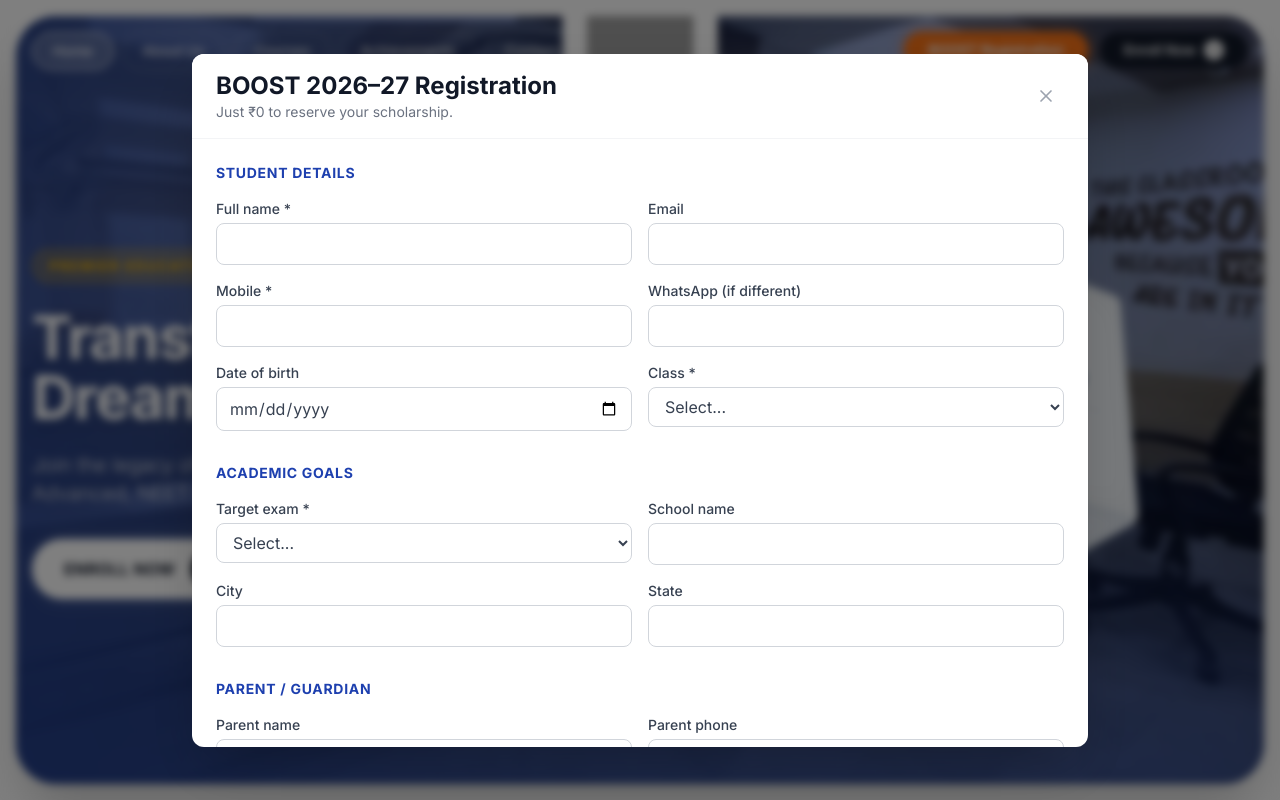
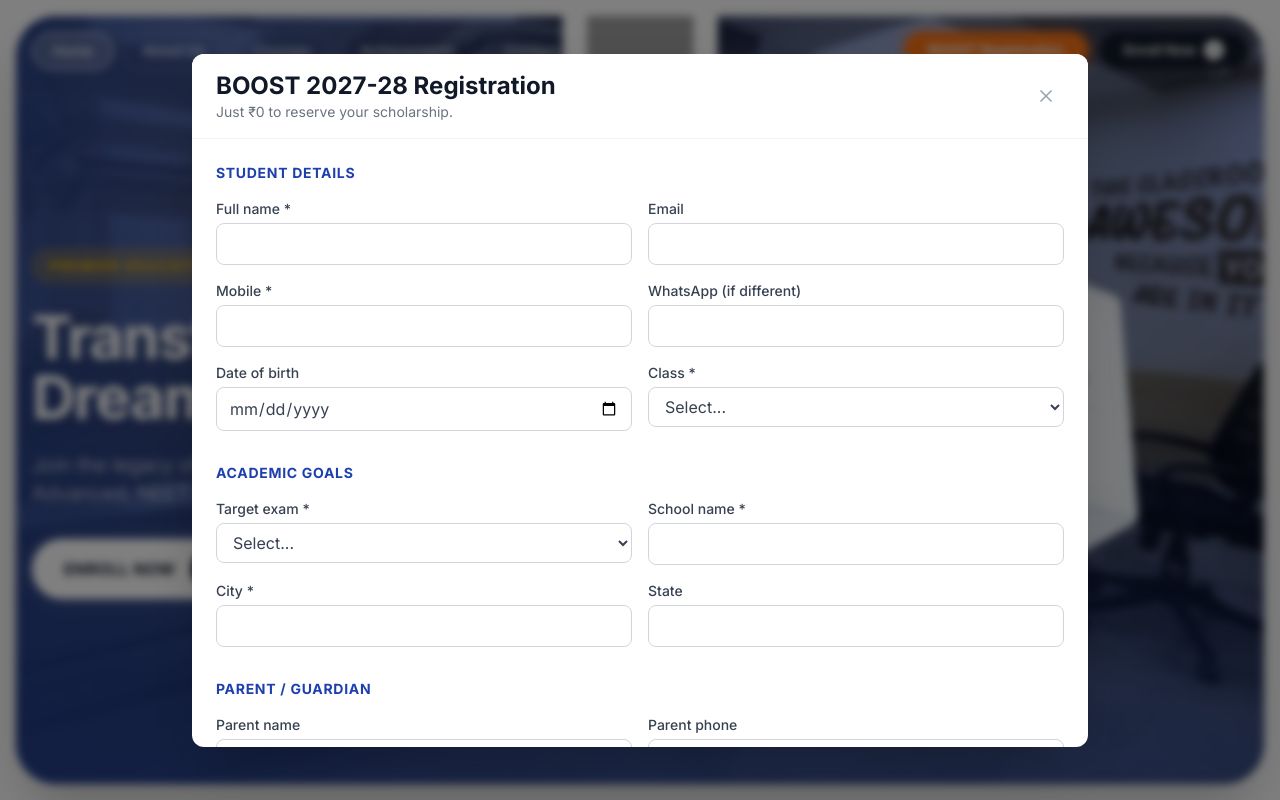
Before and after one commit to Ottobon-INC/Bansal, a React (Vite) app: page / in a window 1280 px wide. Shown: the top 800 px of the page. Built offline with nearby package versions, Linux system fonts and the light colour scheme; grey boxes are pictures that could not be loaded.

Commit message:
google docs updated

```diff
--- a/src/components/common/RegistrationModal.tsx
+++ b/src/components/common/RegistrationModal.tsx
@@ -77,7 +77,7 @@
         {/* Header */}
         <div className="sticky top-0 z-10 flex items-center justify-between px-6 py-4 bg-white border-b border-gray-100 rounded-t-xl">
           <div>
-            <h2 className="text-2xl font-bold text-gray-900 font-sans">BOOST 2026–27 Registration</h2>
+            <h2 className="text-2xl font-bold text-gray-900 font-sans">BOOST 2027-28 Registration</h2>
             <p className="text-sm text-gray-500">Just ₹0 to reserve your scholarship.</p>
           </div>
           <button
@@ -132,12 +132,7 @@
                     <label className="block text-sm font-medium text-gray-700 mb-1">Class *</label>
                     <select required name="class" className="w-full px-3 py-2 border border-gray-300 rounded-lg focus:ring-2 focus:ring-blue-500 focus:border-blue-500 outline-none transition-shadow bg-white text-gray-700">
                       <option value="">Select...</option>
-                      <option value="8">Class 8</option>
-                      <option value="9">Class 9</option>
                       <option value="10">Class 10</option>
-                      <option value="11">Class 11</option>
-                      <option value="12">Class 12</option>
-                      <option value="12+">Class 12 Passed (Dropper)</option>
                     </select>
                   </div>
                 </div>
@@ -158,12 +153,12 @@
                     </select>
                   </div>
                   <div>
-                    <label className="block text-sm font-medium text-gray-700 mb-1">School name</label>
-                    <input type="text" name="schoolName" className="w-full px-3 py-2 border border-gray-300 rounded-lg focus:ring-2 focus:ring-blue-500 focus:border-blue-500 outline-none transition-shadow" />
+                    <label className="block text-sm font-medium text-gray-700 mb-1">School name *</label>
+                    <input required type="text" name="schoolName" className="w-full px-3 py-2 border border-gray-300 rounded-lg focus:ring-2 focus:ring-blue-500 focus:border-blue-500 outline-none transition-shadow" />
                   </div>
                   <div>
-                    <label className="block text-sm font-medium text-gray-700 mb-1">City</label>
-                    <input type="text" name="city" className="w-full px-3 py-2 border border-gray-300 rounded-lg focus:ring-2 focus:ring-blue-500 focus:border-blue-500 outline-none transition-shadow" />
+                    <label className="block text-sm font-medium text-gray-700 mb-1">City *</label>
+                    <input required type="text" name="city" className="w-full px-3 py-2 border border-gray-300 rounded-lg focus:ring-2 focus:ring-blue-500 focus:border-blue-500 outline-none transition-shadow" />
                   </div>
                   <div>
                     <label className="block text-sm font-medium text-gray-700 mb-1">State</label>
@@ -195,24 +190,20 @@
                     <label className="block text-sm font-medium text-gray-700 mb-1">Preferred exam date *</label>
                     <select required name="examDate" className="w-full px-3 py-2 border border-gray-300 rounded-lg focus:ring-2 focus:ring-blue-500 focus:border-blue-500 outline-none transition-shadow bg-white text-gray-700">
                       <option value="">Select...</option>
-                      <option value="Upcoming sunday">Upcoming Sunday</option>
-                      <option value="next month first sunday">Next Month First Sunday</option>
+                      <option value="November 1st">Nov 1st</option>
+                      <option value="November 22nd">Nov 22nd</option>
                     </select>
                   </div>
                   <div>
                     <label className="block text-sm font-medium text-gray-700 mb-1">Exam mode *</label>
                     <select required name="examMode" className="w-full px-3 py-2 border border-gray-300 rounded-lg focus:ring-2 focus:ring-blue-500 focus:border-blue-500 outline-none transition-shadow bg-white text-gray-700">
-                      <option value="">Select...</option>
-                      <option value="Online">Online</option>
                       <option value="Offline">Offline</option>
                     </select>
                   </div>
                   <div>
                     <label className="block text-sm font-medium text-gray-700 mb-1">Preferred centre *</label>
                     <select required name="preferredCentre" className="w-full px-3 py-2 border border-gray-300 rounded-lg focus:ring-2 focus:ring-blue-500 focus:border-blue-500 outline-none transition-shadow bg-white text-gray-700">
-                      <option value="">Select centre</option>
-                      <option value="vizag branch 1">Vizag Branch 1</option>
-                      <option value="vizag branch 2">Vizag Branch 2</option>
+                      <option value="Bansal junior college, Visakhapatnam">Bansal junior college, Visakhapatnam</option>
                     </select>
                   </div>
                 </div>
```
